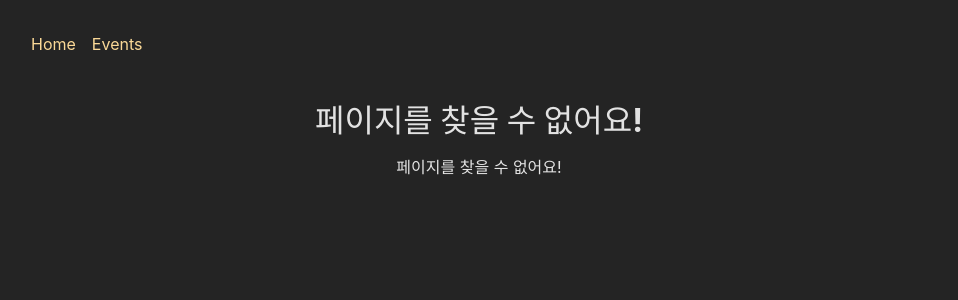
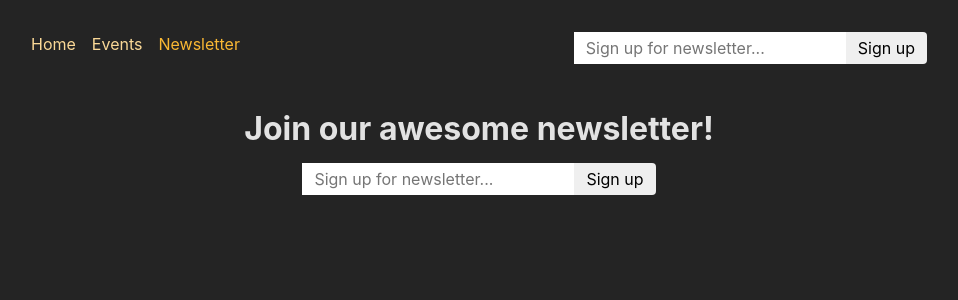
Before and after one commit to SAHA-YJB/routerproject, a React (Create React App) app in the folder frontend/: page /newsletter in a window 1280 px wide. Shown: the top 300 px of the page, without its empty margins (161-1119 px from the left). Built offline with nearby package versions, Linux system fonts and the light colour scheme.

Commit message:
features: defer func practice

```diff
--- a/frontend/public/index.html
+++ b/frontend/public/index.html
@@ -1,14 +1,12 @@
 <!DOCTYPE html>
-<html lang="en">
+<html lang="ko">
+
 <head>
   <meta charset="utf-8" />
   <link rel="icon" href="%PUBLIC_URL%/favicon.ico" />
   <meta name="viewport" content="width=device-width, initial-scale=1" />
   <meta name="theme-color" content="#000000" />
-    <meta
-      name="description"
-      content="Web site created using create-react-app"
-    />
+  <meta name="description" content="Web site created using create-react-app" />
   <link rel="apple-touch-icon" href="%PUBLIC_URL%/logo192.png" />
   <!--
       manifest.json provides metadata used when your web app is installed on a
@@ -26,6 +24,7 @@
     -->
   <title>React App</title>
 </head>
+
 <body>
   <noscript>You need to enable JavaScript to run this app.</noscript>
   <div id="root"></div>
@@ -40,4 +39,5 @@
       To create a production bundle, use `npm run build` or `yarn build`.
     -->
 </body>
+
 </html>
--- a/frontend/src/App.jsx
+++ b/frontend/src/App.jsx
@@ -1,18 +1,19 @@
-import React from "react";
+import { RouterProvider, createBrowserRouter } from "react-router-dom";
 
-import { createBrowserRouter, RouterProvider } from "react-router-dom";
 import { action as manipulateEventAction } from "./components/EventForm";
 import EditEvent from "./pages/EditEvent";
 import Error from "./pages/Error";
 import EventDetail, {
+  action as deleteEventAction,
   loader as eventDetailLoader,
-  action as eventRemoveAction,
 } from "./pages/EventDetail";
-import Events, { loader as eventsLoader } from "./pages/Events";
-import EventsRoot from "./pages/EventsRoot";
+import EventsPage, { loader as eventsLoader } from "./pages/Events";
+import EventsRootLayout from "./pages/EventsRoot";
 import Home from "./pages/Home";
 import NewEvent from "./pages/NewEvent";
+import Newsletter, { action as newsletterAction } from "./pages/Newsletter";
 import RootLayout from "./pages/RootLayout";
+
 const router = createBrowserRouter([
   {
     path: "/",
@@ -22,23 +23,22 @@ const router = createBrowserRouter([
       { index: true, element: <Home /> },
       {
         path: "events",
-        element: <EventsRoot />,
+        element: <EventsRootLayout />,
         children: [
           {
             index: true,
-            element: <Events />, //이벤트가 useLoaderData를 통해 데이터를 받아온다
+            element: <EventsPage />,
             loader: eventsLoader,
           },
-          // 하위 수준의 컴포넌트는 로더를 받을 수 있다
           {
-            path: ":id",
+            path: ":eventId",
             id: "event-detail",
             loader: eventDetailLoader,
             children: [
               {
                 index: true,
-                element: <EventDetail />, //이벤트디테일이 usRouteLoaderData를 통해 데이터를 받아온다
-                action: eventRemoveAction,
+                element: <EventDetail />,
+                action: deleteEventAction,
               },
               {
                 path: "edit",
@@ -47,18 +47,24 @@ const router = createBrowserRouter([
               },
             ],
           },
-          { path: "new", element: <NewEvent />, action: manipulateEventAction },
+          {
+            path: "new",
+            element: <NewEvent />,
+            action: manipulateEventAction,
+          },
         ],
+      },
+      {
+        path: "newsletter",
+        element: <Newsletter />,
+        action: newsletterAction,
       },
     ],
   },
 ]);
-//useLoaderData를 사용할 때 기본값으로 가장 가까운 사용 가능한 로더 데이터를 검색하고
-//데이터를 검색하는 가장 높은 수준의 컴포넌트가 로딩된 라우트의 정의가 된다
-//editpage안에 있는 폼컴포넌트는 가장 높은 수준의 컴포넌트가 editpage이기 때문에
-//로더를 그냥 받을 수 없고 useRouteLoaderData를 통해 받아야 한다
-function App() {
+
+const App = () => {
   return <RouterProvider router={router} />;
-}
+};
 
 export default App;
--- a/frontend/src/components/MainNavigation.jsx
+++ b/frontend/src/components/MainNavigation.jsx
@@ -1,5 +1,7 @@
 import { NavLink } from "react-router-dom";
+
 import classes from "./MainNavigation.module.css";
+import NewsletterSignup from "./NewsletterSignup";
 
 function MainNavigation() {
   return (
@@ -27,8 +29,19 @@ function MainNavigation() {
               Events
             </NavLink>
           </li>
+          <li>
+            <NavLink
+              to="/newsletter"
+              className={({ isActive }) =>
+                isActive ? classes.active : undefined
+              }
+            >
+              Newsletter
+            </NavLink>
+          </li>
         </ul>
       </nav>
+      <NewsletterSignup />
     </header>
   );
 }
--- /dev/null
+++ b/frontend/src/components/NewsletterSignup.jsx
@@ -0,0 +1,31 @@
+import { useEffect } from "react";
+import { useFetcher } from "react-router-dom";
+import classes from "./NewsletterSignup.module.css";
+
+const NewsletterSignup = () => {
+  const fetcher = useFetcher();
+  const { data, state } = fetcher;
+
+  useEffect(() => {
+    if (state === "idle" && data && data.message) {
+      alert(data.message);
+    }
+  }, [data, state]);
+
+  return (
+    <fetcher.Form
+      method="post"
+      action="/newsletter"
+      className={classes.newsletter}
+    >
+      <input
+        type="email"
+        placeholder="Sign up for newsletter..."
+        aria-label="Sign up for newsletter"
+      />
+      <button>Sign up</button>
+    </fetcher.Form>
+  );
+};
+
+export default NewsletterSignup;
--- /dev/null
+++ b/frontend/src/components/NewsletterSignup.module.css
@@ -0,0 +1,18 @@
+.newsletter input,
+.newsletter button {
+  font: inherit;
+  padding: 0.25rem 0.75rem;
+  border-radius: 0;
+  border: none;
+}
+
+.newsletter button {
+  border-top-right-radius: 4px;
+  border-bottom-right-radius: 4px;
+  cursor: pointer;
+}
+
+.newsletter button:hover {
+  background-color: var(--color-primary-300);
+  color: var(--color-gray-800);
+}
--- a/frontend/src/pages/Events.jsx
+++ b/frontend/src/pages/Events.jsx
@@ -1,11 +1,12 @@
-import { json, useLoaderData } from "react-router-dom";
+import { Suspense } from "react";
+import { Await, defer, json, useLoaderData } from "react-router-dom";
 import EventsList from "../components/EventsList";
 
 // 페이지가 이동되기 시작할때 로더 호출
 // 실제로 가기 전 호출
 // 브라우저에서 실행
 // 브라우저 API사용 가능
-export const loader = async () => {
+async function loadEvents() {
   const response = await fetch("http://localhost:8080/events");
   if (!response.ok) {
     // return { isError: true, message: "에러남" };
@@ -14,16 +15,25 @@ export const loader = async () => {
     // });
     return json({ message: "에러났다이" }, { status: 500 });
   } else {
-    return response;
+    const resData = await response.json();
+    return resData.events;
   }
+}
+export const loader = () => {
+  return defer({
+    events: loadEvents(),
+  });
 };
+const Events = () => {
+  const { events } = useLoaderData();
 
-const Events = () => {
-  const data = useLoaderData();
-  // if (data.isError) return <div>{data.message}</div>;
-  const events = data.events;
-
-  return <EventsList events={events} />;
+  return (
+    <Suspense fallback={<p style={{ textAlign: "center" }}>로딩...</p>}>
+      <Await resolve={events}>
+        {(loadedEvents) => <EventsList events={loadedEvents} />}
+      </Await>
+    </Suspense>
+  );
 };
 
 export default Events;
--- /dev/null
+++ b/frontend/src/pages/Newsletter.jsx
@@ -0,0 +1,20 @@
+import NewsletterSignup from "../components/NewsletterSignup";
+import PageContent from "../components/PageContent";
+
+export const action = async ({ request }) => {
+  const data = await request.formData();
+  const email = data.get("email");
+
+  console.log(email);
+  return { message: "Signup successful!" };
+};
+
+function NewsletterPage() {
+  return (
+    <PageContent title="Join our awesome newsletter!">
+      <NewsletterSignup />
+    </PageContent>
+  );
+}
+
+export default NewsletterPage;
```
Also changed, not shown: frontend/src/index.js (+5 -5 lines). Lines whose indentation alone changed are shown as unchanged.
